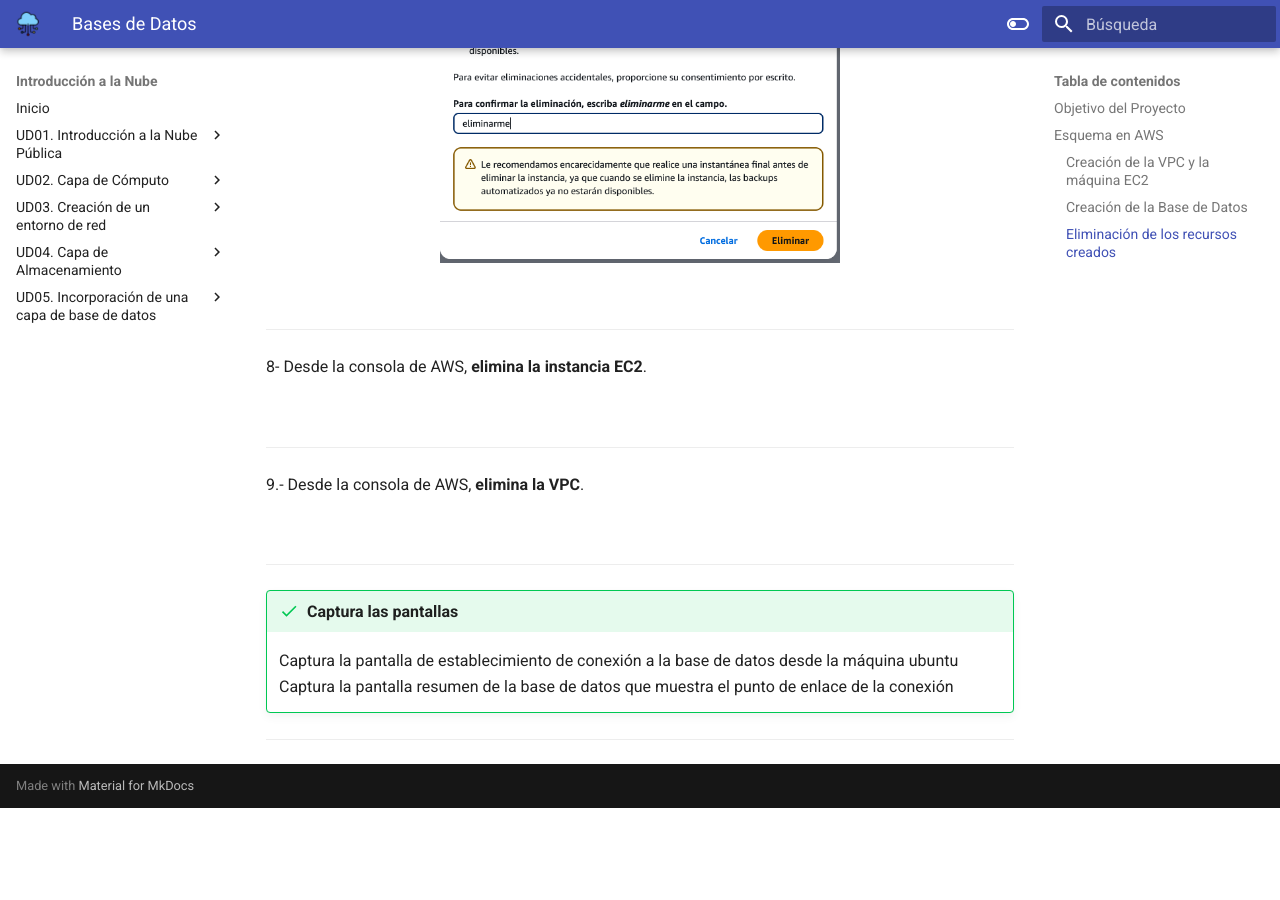
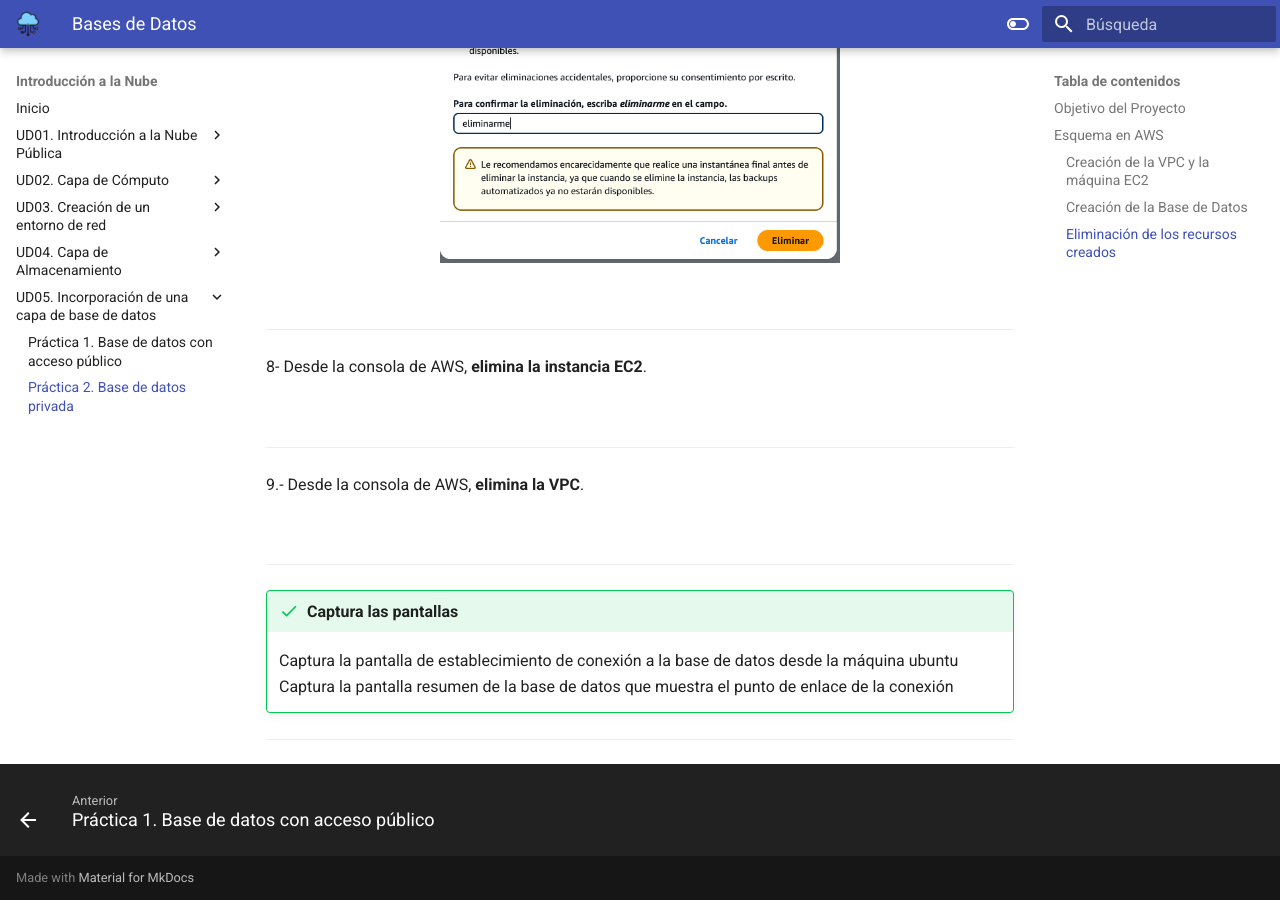
Before and after one commit to IES-CAMP-DE-MORVEDRE/optativa-cloud, an MkDocs documentation site: the page built from docs/ud05/bdpractica02.md, in a window 1280 px wide and 900 px high, scrolled down 5196 px. Built offline with MkDocs 1.6.1 and Material for MkDocs 9.7.7, drawn with Linux system fonts in a browser that asks for light colours; before the commit the page ends 6004 px from its top, so only the background shows below that.

Commit message:
Update mkdocs.yml

```diff
--- a/mkdocs.yml
+++ b/mkdocs.yml
@@ -24,7 +24,8 @@ nav:
       - "Práctica 3. Gestión de volúmenes EBS": "ud04/practica3.md"
       - "Práctica 4. Almacenamiento compartido con EFS": "ud04/practica4.md"
   - "UD05. Incorporación de una capa de base de datos":
-      - "Práctica 1. Creación de una Base de datos Gestionada con acceso público": "ud05/bdpractica01.md"
+      - "Práctica 1. Base de datos con acceso público": "ud05/bdpractica01.md"
+      - "Práctica 2. Base de datos privada": "ud05/bdpractica02.md"
 
 
 theme:
```
